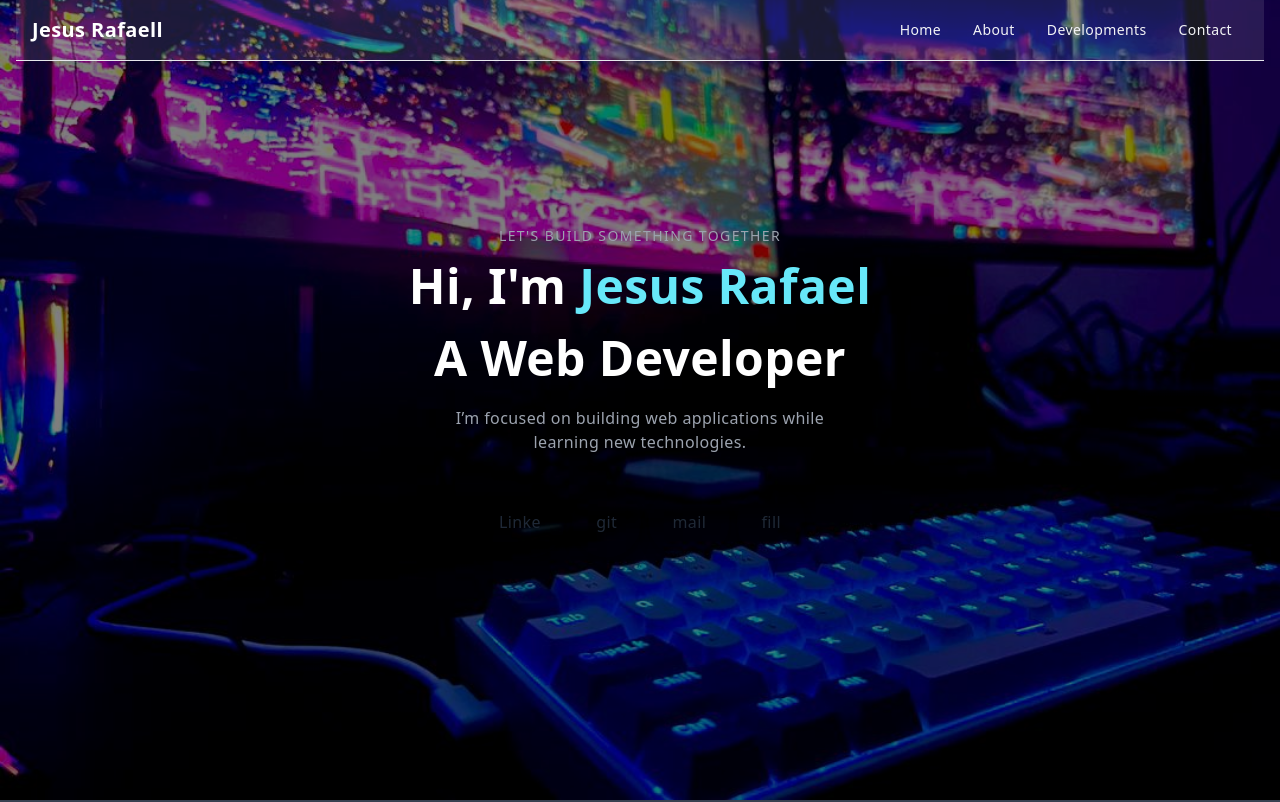
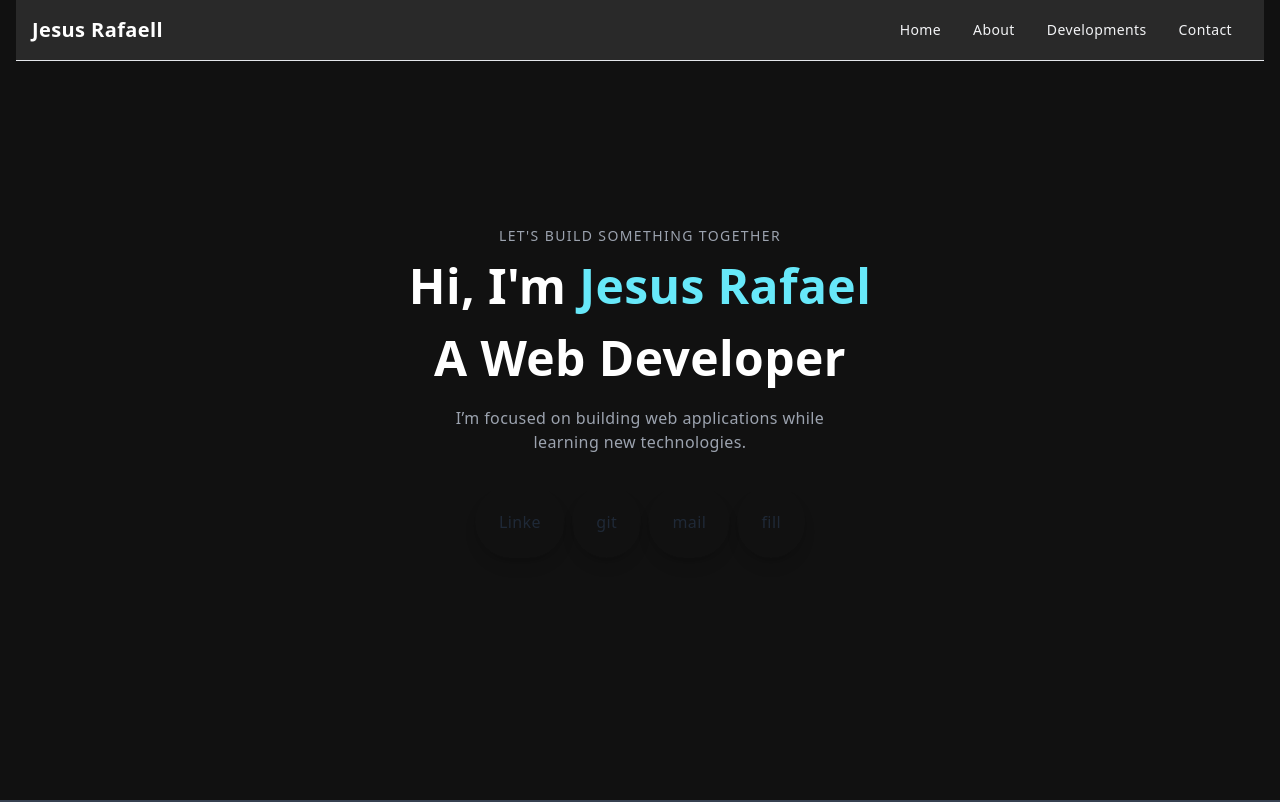
Before and after one commit to jesusrafaell/my-portafolio, a Next.js app: page / in a window 1280 px wide. Shown: the top 802 px of the page. Built offline with nearby package versions, Linux system fonts and the light colour scheme.

Commit message:
add css other scss

```diff
--- /dev/null
+++ b/styles/_main.css
@@ -0,0 +1,5 @@
+@layer base {
+	.bg-main-img {
+		@apply w-full h-full bg-keyboard-img blur-sm lg:blur-none lg:brightness-50 bg-no-repeat bg-cover bg-right-bottom;
+	}
+}
--- a/styles/globals.css
+++ b/styles/globals.css
@@ -47,10 +47,6 @@
 		*/
 		@apply block py-2 pr-4 pl-3 rounded md:bg-transparent md:p-0 text-gray-100;
 	}
-
-	.bg-main-img {
-		@apply w-full h-full bg-keyboard-img blur-sm lg:blur-none lg:brightness-50 h-screen w-screen bg-no-repeat bg-cover bg-right-bottom;
-	}
 }
 
 @layer utilities {
```
Also changed, not shown: styles/_nav.scss (added).
